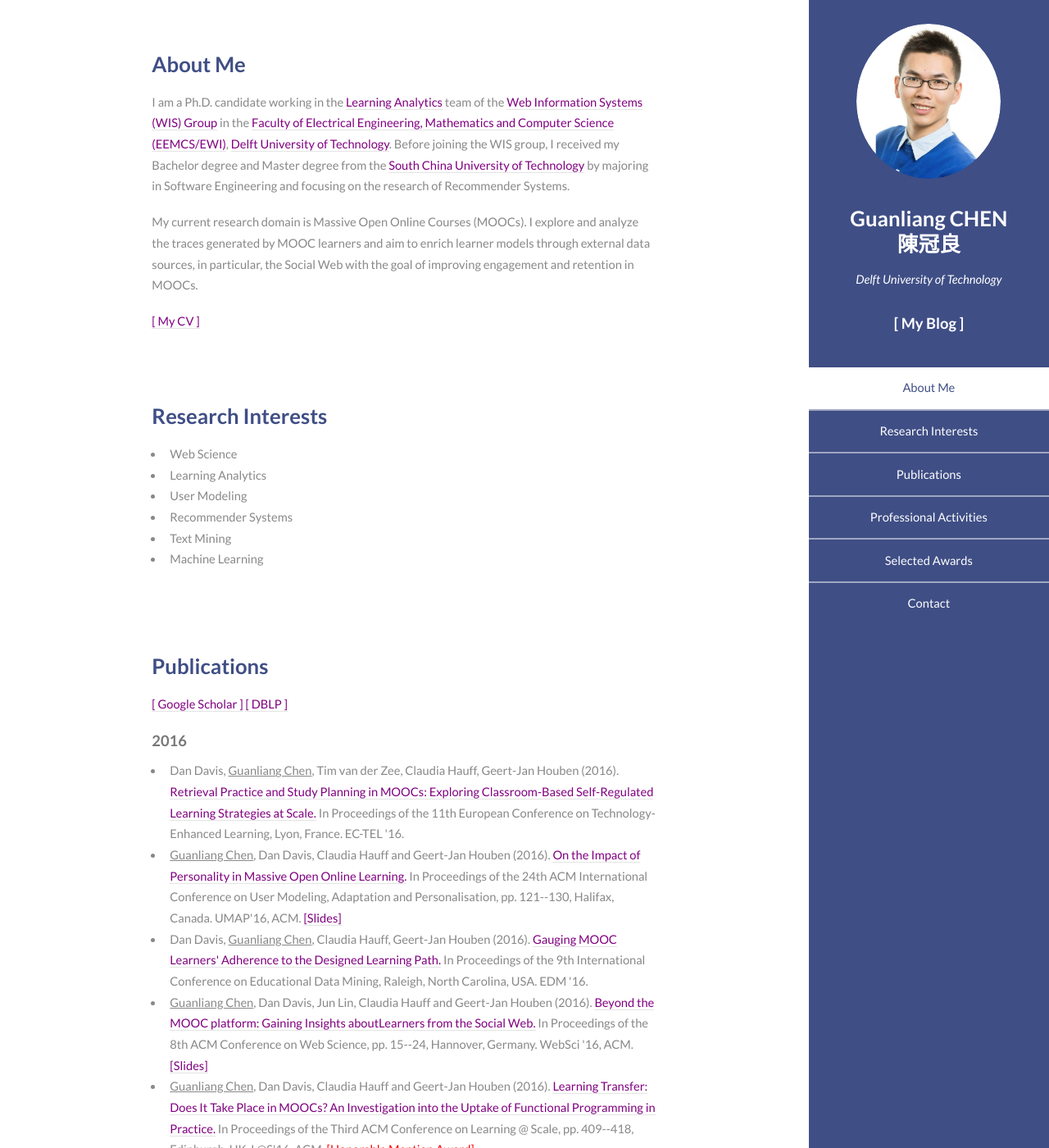
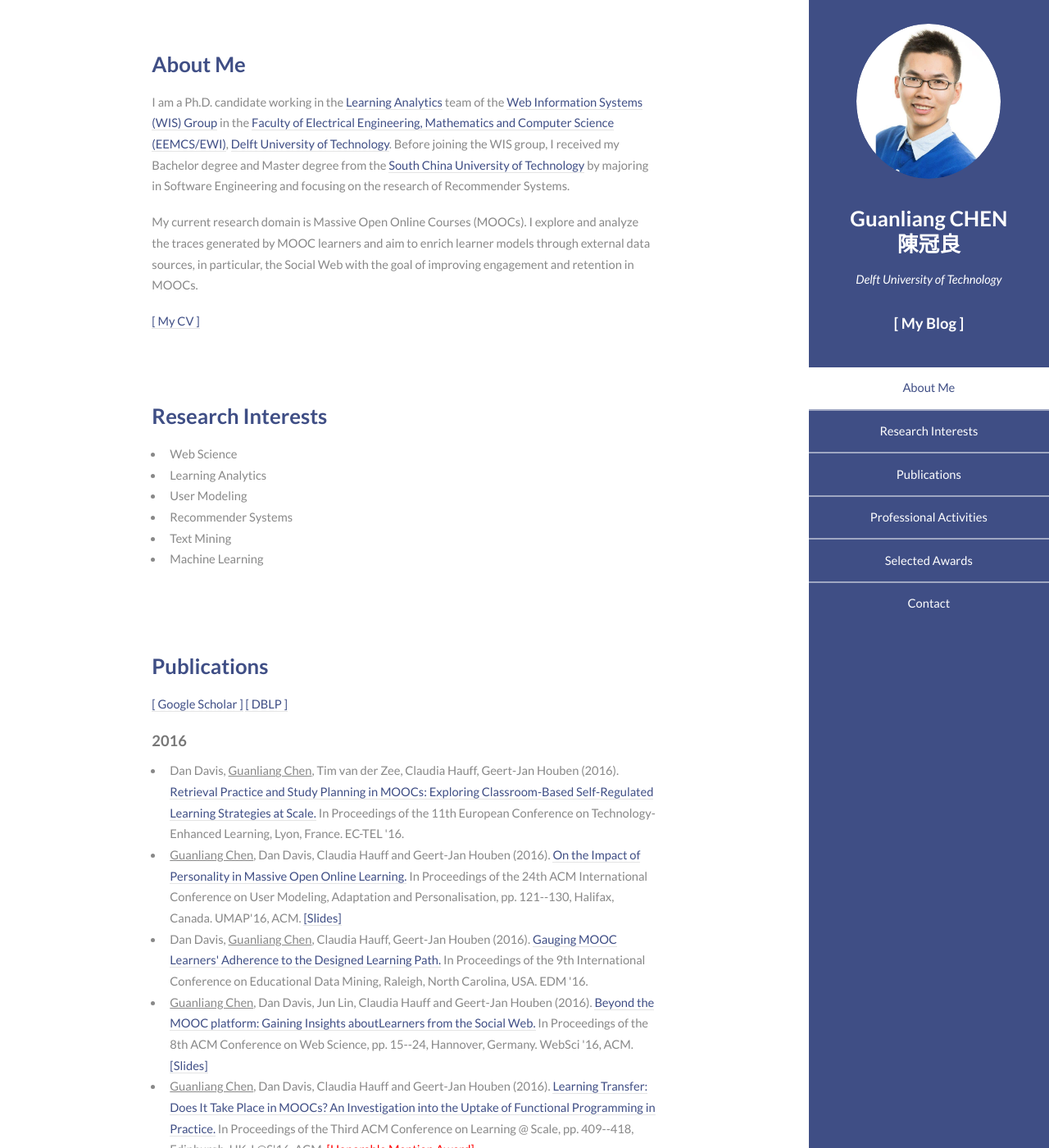
Before and after one commit to AngusGLChen/__angusglchen.github.io, a Jekyll site: the page index.html, which Jekyll copies as it is, in a window 1280 px wide and 1400 px high. Shown: the whole window at 82% size. Built offline with Jekyll 4.4.1, drawn with Linux system fonts in a browser that asks for light colours.

Commit message:
Aug 16, 2016

```diff
--- a/assets/css/main.css
+++ b/assets/css/main.css
@@ -1568,7 +1568,7 @@
 		-ms-transition: color 0.2s ease-in-out, border-color 0.2s ease-in-out;
 		transition: color 0.2s ease-in-out, border-color 0.2s ease-in-out;
 		border-bottom: solid 1px #e4e4e4;
-		color: purple;
+		color: #3f4e85;
 		text-decoration: none;
 	}
 
```
